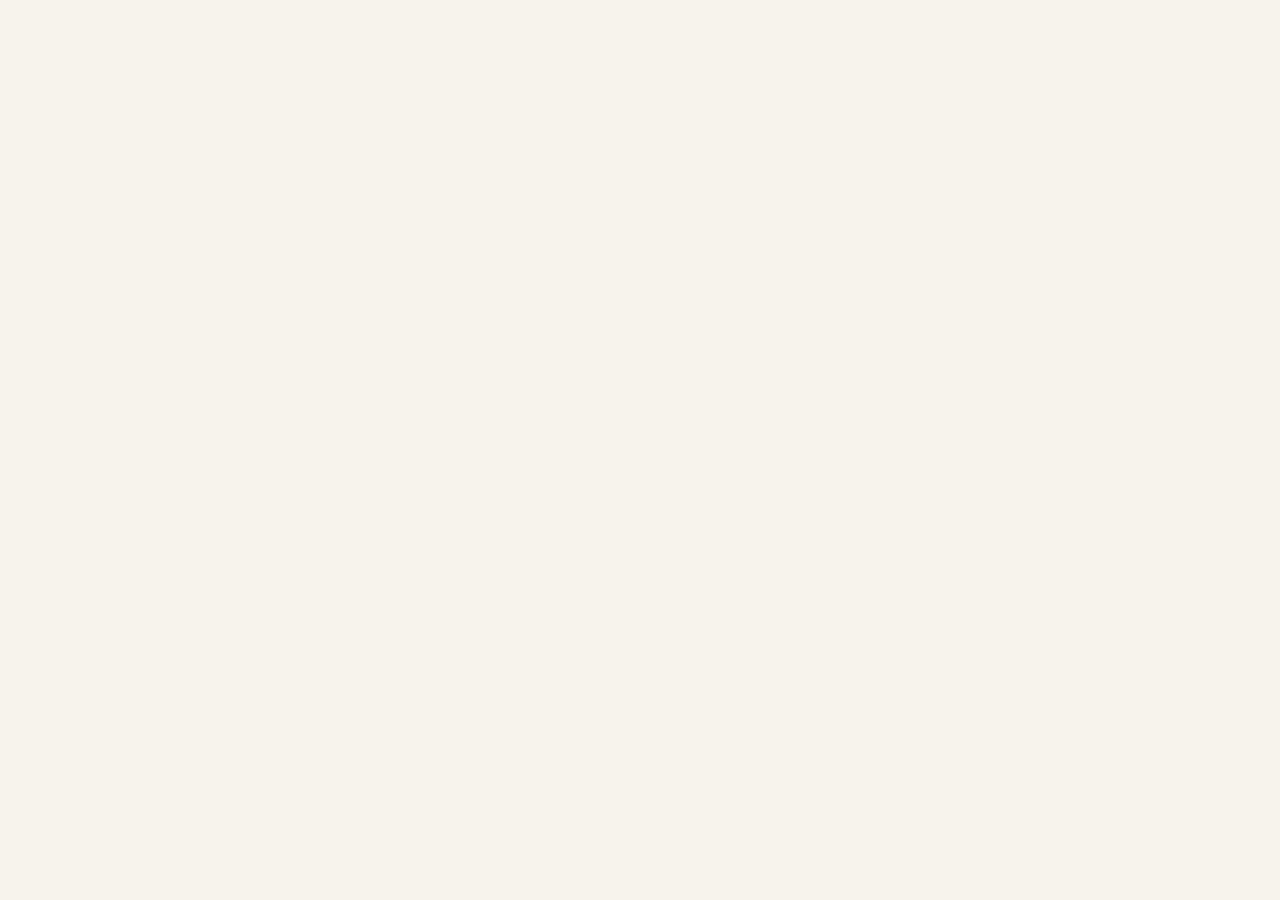
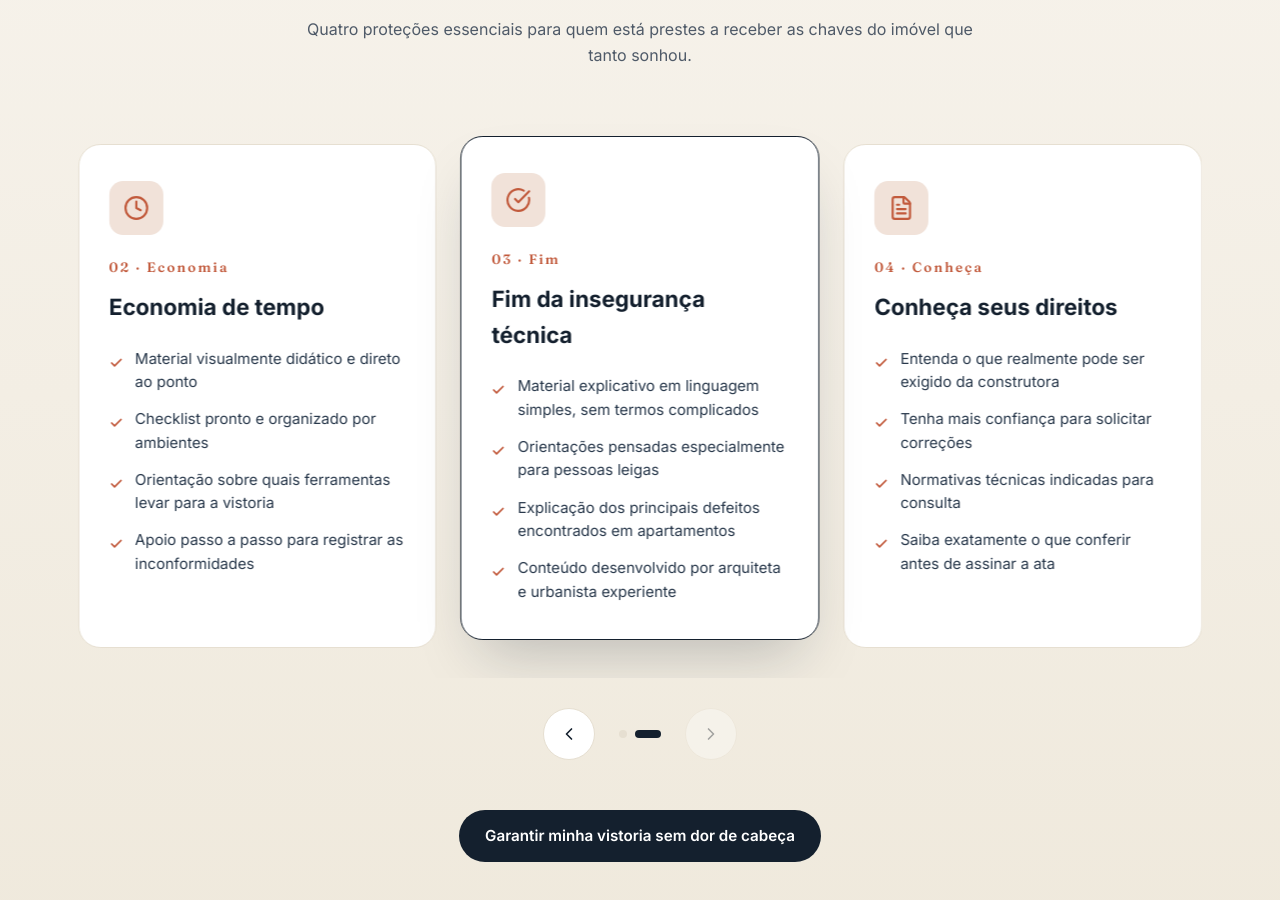
Before and after one commit to EduardoDev0706/ProjetoTamara, a React (Vite) app in the folder vistoria-landing-page/: page / in a window 1280 px wide. Shown: the part 252-1152 px from the top of the page. Before the commit the page ends 800 px from the top, so only its background shows below. Built offline with nearby package versions, Linux system fonts and the light colour scheme.

Commit message:
feat: implementa carrossel customizado com bypass no react

```diff
--- a/vistoria-landing-page/src/App.jsx
+++ b/vistoria-landing-page/src/App.jsx
@@ -1,11 +1,13 @@
 import './index.css'
 import Header from './components/Header.jsx'
+import Motivos from './components/Motivos.jsx';
 
 function App() {
   return (
     <>
       {/* Componentes serão injetados aqui*/}
       <Header />
+      <Motivos />
     </>
   );
 }
--- /dev/null
+++ b/vistoria-landing-page/src/components/Motivos.jsx
@@ -0,0 +1,209 @@
+import { useState, useRef, useEffect } from 'react';
+import { Shield, Clock, CheckCircle, FileText, ChevronLeft, ChevronRight } from 'lucide-react';
+
+const cardsData = [
+  {
+    id: '01',
+    title: 'Economia financeira',
+    icon: <Shield size={26} />,
+    items: [
+      'Evite prejuízos e gastos com reparos após a mudança',
+      'Proteja seus móveis e acabamentos ao identificar uma infiltração',
+      'Evite reformas caras por itens em mau funcionamento',
+      'Valorize e proteja o investimento feito na compra do imóvel'
+    ]
+  },
+  {
+    id: '02',
+    title: 'Economia de tempo',
+    icon: <Clock size={26} />,
+    items: [
+      'Material visualmente didático e direto ao ponto',
+      'Checklist pronto e organizado por ambientes',
+      'Orientação sobre quais ferramentas levar para a vistoria',
+      'Apoio passo a passo para registrar as inconformidades'
+    ]
+  },
+  {
+    id: '03',
+    title: 'Fim da insegurança técnica',
+    icon: <CheckCircle size={26} />,
+    items: [
+      'Material explicativo em linguagem simples, sem termos complicados',
+      'Orientações pensadas especialmente para pessoas leigas',
+      'Explicação dos principais defeitos encontrados em apartamentos',
+      'Conteúdo desenvolvido por arquiteta e urbanista experiente'
+    ]
+  },
+  {
+    id: '04',
+    title: 'Conheça seus direitos',
+    icon: <FileText size={26} />,
+    items: [
+      'Entenda o que realmente pode ser exigido da construtora',
+      'Tenha mais confiança para solicitar correções',
+      'Normativas técnicas indicadas para consulta',
+      'Saiba exatamente o que conferir antes de assinar a ata'
+    ]
+  }
+];
+
+export default function Motivos() {
+  const [activeIndex, setActiveIndex] = useState(1);
+  const [perView, setPerView] = useState(3);
+
+  // Referências para ignorar o ciclo de renderização do React durante o arrasto
+  const trackRef = useRef(null);
+  const isDragging = useRef(false);
+  const dragStartX = useRef(0);
+  const dragDeltaX = useRef(0);
+
+  // Recálculo de itens por tela baseado no protótipo original (visualizar pdf)
+  useEffect(() => {
+    const calcPerView = () => {
+      const w = window.innerWidth;
+      setPerView(w < 680 ? 1 : w < 980 ? 2 : 3);
+    };
+    calcPerView();
+    window.addEventListener('resize', calcPerView);
+    return () => window.removeEventListener('resize', calcPerView);
+  }, []);
+
+  const maxIndex = Math.max(0, cardsData.length - perView);
+
+  // Função centralizada para atualizar o DOM imperativamente ou via estado
+  const updateTransform = (delta = 0, targetIndex = activeIndex) => {
+    if (!trackRef.current) return;
+    const card = trackRef.current.children[0];
+    if (!card) return;
+
+    // Protótipo usa 24px de gap
+    const cardWidth = card.getBoundingClientRect().width + 24;
+    const offset = -(targetIndex * cardWidth);
+
+    trackRef.current.style.transform = `translateX(${offset + delta}px)`;
+  };
+
+  // Garante que o CSS reflita o estado sempre que o activeIndex mudar
+  useEffect(() => {
+    updateTransform(0, activeIndex);
+  }, [activeIndex, perView]);
+
+  const goTo = (index) => {
+    const safeIndex = Math.max(0, Math.min(maxIndex, index));
+    setActiveIndex(safeIndex);
+  };
+
+  // Controladores de eventos de ponteiro
+  const handlePointerDown = (e) => {
+    isDragging.current = true;
+    dragStartX.current = e.clientX;
+    dragDeltaX.current = 0;
+
+    if (trackRef.current) {
+      trackRef.current.classList.add('dragging');
+      trackRef.current.setPointerCapture(e.pointerId);
+      trackRef.current.style.transition = 'none';
+    }
+  };
+
+  const handlePointerMove = (e) => {
+    if (!isDragging.current) return;
+    dragDeltaX.current = e.clientX - dragStartX.current;
+    updateTransform(dragDeltaX.current);
+  };
+
+  const handlePointerUp = () => {
+    if (!isDragging.current) return;
+    isDragging.current = false;
+
+    if (trackRef.current) {
+      trackRef.current.classList.remove('dragging');
+      trackRef.current.style.transition = 'transform .55s cubic-bezier(.22,.61,.36,1)';
+
+      const cardWidth = trackRef.current.children[0].getBoundingClientRect().width + 24;
+      const movedCards = Math.round(-dragDeltaX.current / cardWidth);
+
+      dragDeltaX.current = 0;
+      goTo(activeIndex + movedCards);
+    }
+  };
+
+  return (
+    <section className="cards-section" id="motivos">
+      <div className="container">
+        <div className="section-head">
+          <span className="eyebrow">Por que adquirir</span>
+          <h2>Motivos para garantir seu checklist antes da vistoria</h2>
+          <p>Quatro proteções essenciais para quem está prestes a receber as chaves do imóvel que tanto sonhou.</p>
+        </div>
+
+        <div className="carousel" id="carousel">
+          <div className="carousel-viewport">
+            {/* Aplicação dos ouvintes sintéticos do React */}
+            <div
+              className="carousel-track"
+              ref={trackRef}
+              onPointerDown={handlePointerDown}
+              onPointerMove={handlePointerMove}
+              onPointerUp={handlePointerUp}
+              onPointerCancel={handlePointerUp}
+            >
+              {cardsData.map((card, i) => (
+                <article
+                  key={card.id}
+                  className={`bcard ${i === activeIndex + Math.floor(perView / 2) ? 'is-active' : ''}`}
+                >
+                  <div className="ico-wrap" aria-hidden="true">
+                    {card.icon}
+                  </div>
+                  <div className="num">{card.id} · {card.title.split(' ')[0]}</div>
+                  <h3>{card.title}</h3>
+                  <ul>
+                    {card.items.map((item, idx) => (
+                      <li key={idx}>{item}</li>
+                    ))}
+                  </ul>
+                </article>
+              ))}
+            </div>
+          </div>
+
+          <div className="carousel-controls">
+            <button
+              className="car-btn"
+              onClick={() => goTo(activeIndex - 1)}
+              disabled={activeIndex === 0}
+              aria-label="Card anterior"
+            >
+              <ChevronLeft size={20} />
+            </button>
+            <div className="car-dots" role="tablist">
+              {Array.from({ length: maxIndex + 1 }).map((_, i) => (
+                <button
+                  key={i}
+                  className={`car-dot ${i === activeIndex ? 'is-active' : ''}`}
+                  role="tab"
+                  aria-label={`Ir para card ${i + 1}`}
+                  onClick={() => goTo(i)}
+                />
+              ))}
+            </div>
+            <button
+              className="car-btn"
+              onClick={() => goTo(activeIndex + 1)}
+              disabled={activeIndex >= maxIndex}
+              aria-label="Próximo card"
+            >
+              <ChevronRight size={20} />
+            </button>
+          </div>
+
+          <div className="cards-cta">
+            <a href="#produto" className="btn btn-primary">Garantir minha vistoria sem dor de cabeça</a>
+          </div>
+        </div>
+      </div>
+    </section>
+  );
+}
```
